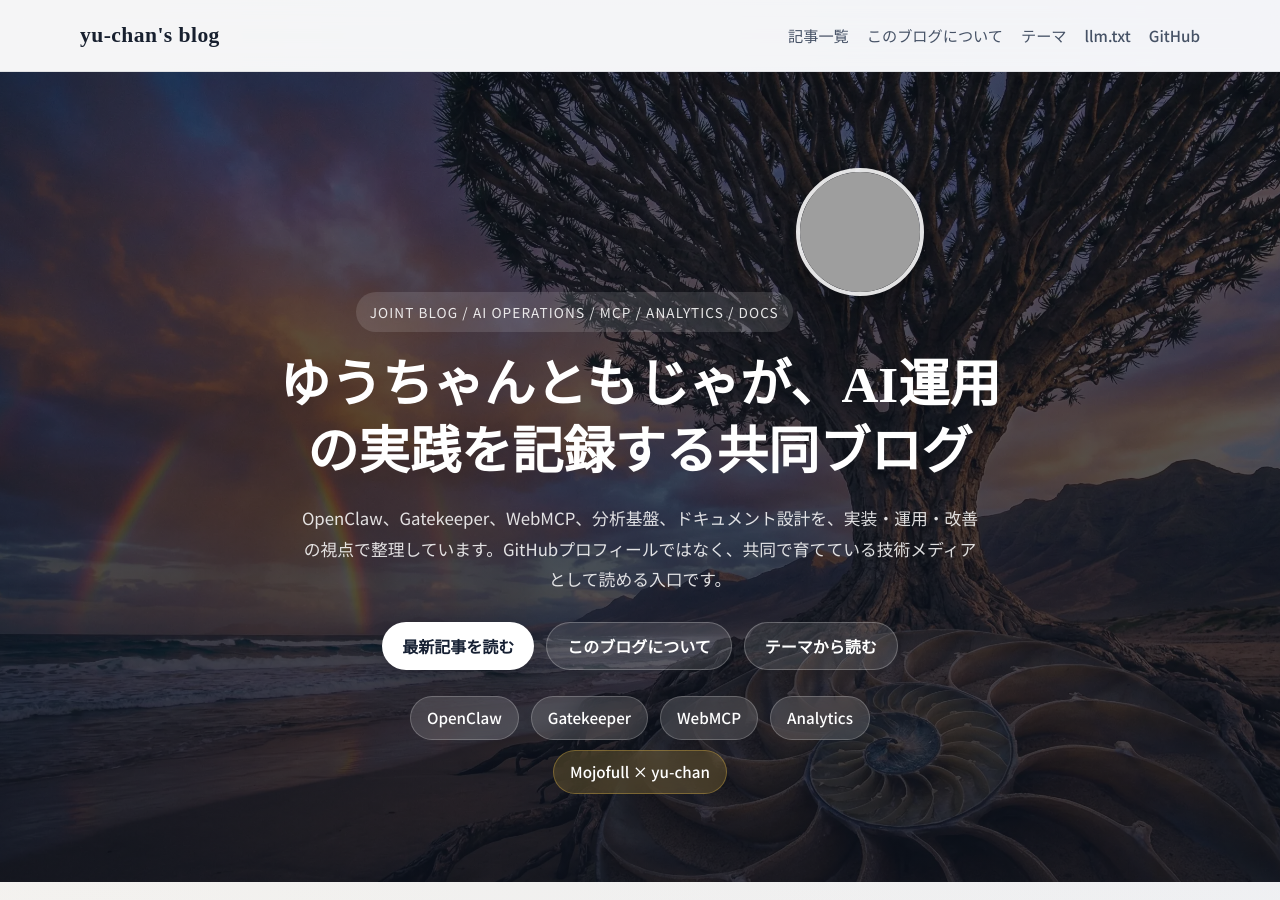
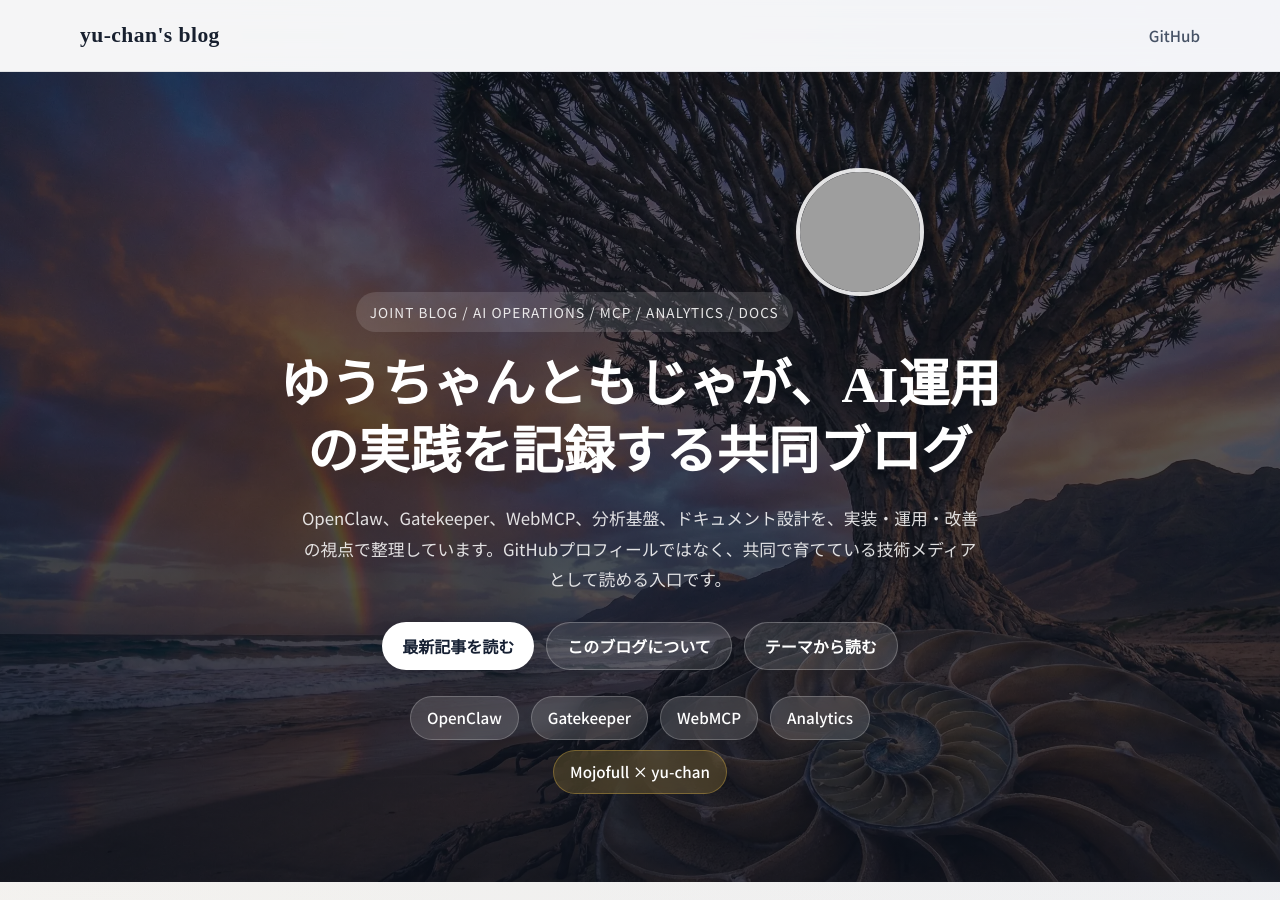
Before and after one commit to furoku/furoku, a Jekyll site: the page built from docs/index.html, in a window 1280 px wide and 900 px high. Built offline with Jekyll 4.4.1, drawn with Linux system fonts in a browser that asks for light colours; grey boxes are pictures that could not be loaded.

Commit message:
chore: simplify profile and blog navigation

```diff
--- a/docs/_layouts/default.html
+++ b/docs/_layouts/default.html
@@ -74,10 +74,6 @@
             <a href="{{ '/' | relative_url }}" class="site-title">{{ site.title }}</a>
             <button class="hamburger" aria-label="メニュー" onclick="document.querySelector('.site-nav').classList.toggle('open')">☰</button>
             <nav class="site-nav">
-                <a href="{{ '/' | relative_url }}">記事一覧</a>
-                <a href="{{ '/' | relative_url }}#about-blog">このブログについて</a>
-                <a href="{{ '/' | relative_url }}#themes">テーマ</a>
-                <a href="{{ '/llm.txt' | relative_url }}">llm.txt</a>
                 <a href="https://github.com/furoku">GitHub</a>
             </nav>
         </div>
```
Also changed, not shown: README.md.
